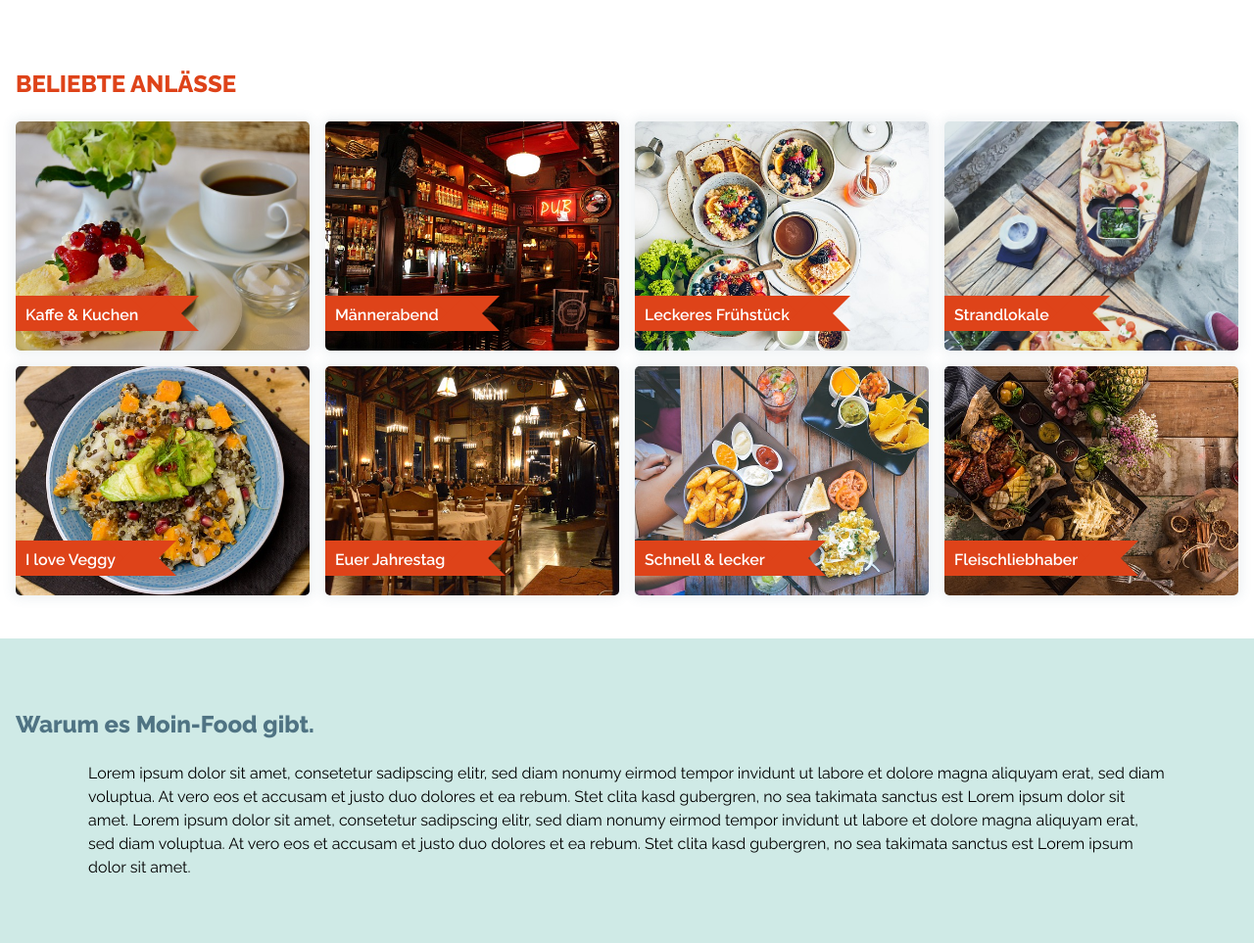
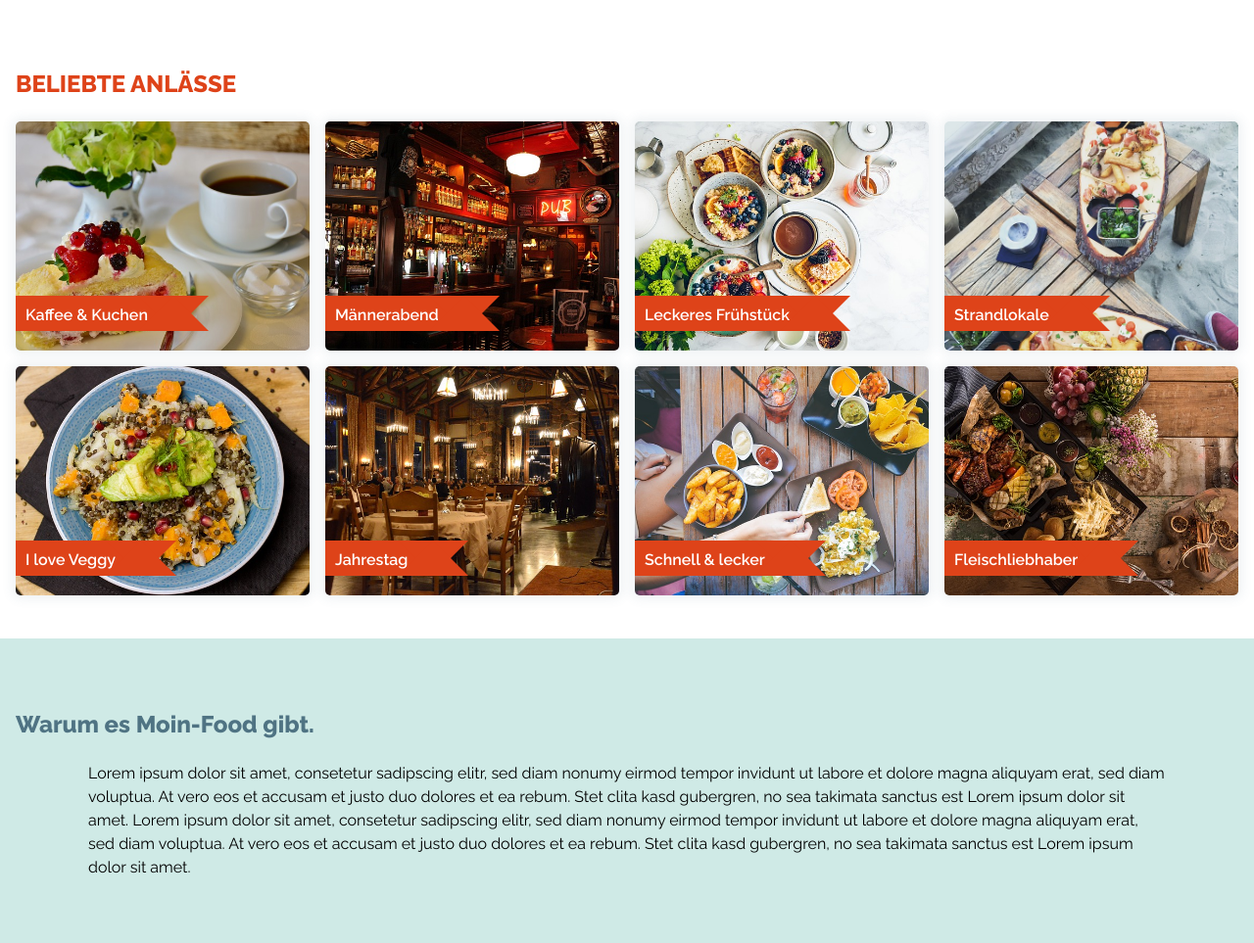
Before and after one commit to DerAndi92/Moin-Food, a Laravel app: page / in a window 1280 px wide. Shown: the part 530-1493 px from the top of the page at 98% size. Run offline with Laravel 8, Linux system fonts and the light colour scheme; data comes from the database, SQL or seed files in the repository.

Commit message:
Textänderung

```diff
--- a/database/seeds/PropertiesTableSeeder.php
+++ b/database/seeds/PropertiesTableSeeder.php
@@ -12,7 +12,7 @@ class PropertiesTableSeeder extends Seeder
      */
     public function run()
     {
-        $values= ['Vegan', 'Vegetarisch', 'Raucherfrei', 'Barrierefrei', 'für Gruppen', 'Gesund'];
+        $values= ['Vegan', 'Vegetarisch', 'Raucherfrei', 'Barrierefrei', 'für Gruppen', 'Gesund', 'Fast Food'];
 
         foreach($values as $value) {
             DB::table('properties')->insert([
--- a/resources/views/elements/suggestions.blade.php
+++ b/resources/views/elements/suggestions.blade.php
@@ -6,7 +6,7 @@
             <li class="restaurant-card">
                 <a href="/" class="wrapper">
                     <img src="{{asset('images/content/suggestions/kafffe_kuchen.jpg')}}" />
-                    <h4>Kaffe & Kuchen</h4>
+                    <h4>Kaffee & Kuchen</h4>
                 </a>
             </li>
             <li class="restaurant-card">
@@ -36,7 +36,7 @@
             <li class="restaurant-card">
                 <a href="/" class="wrapper">
                     <img src="{{asset('images/content/suggestions/jahrestag.jpg')}}" />
-                    <h4>Euer Jahrestag</h4>
+                    <h4>Jahrestag</h4>
                 </a>
             </li>
             <li class="restaurant-card">
```
